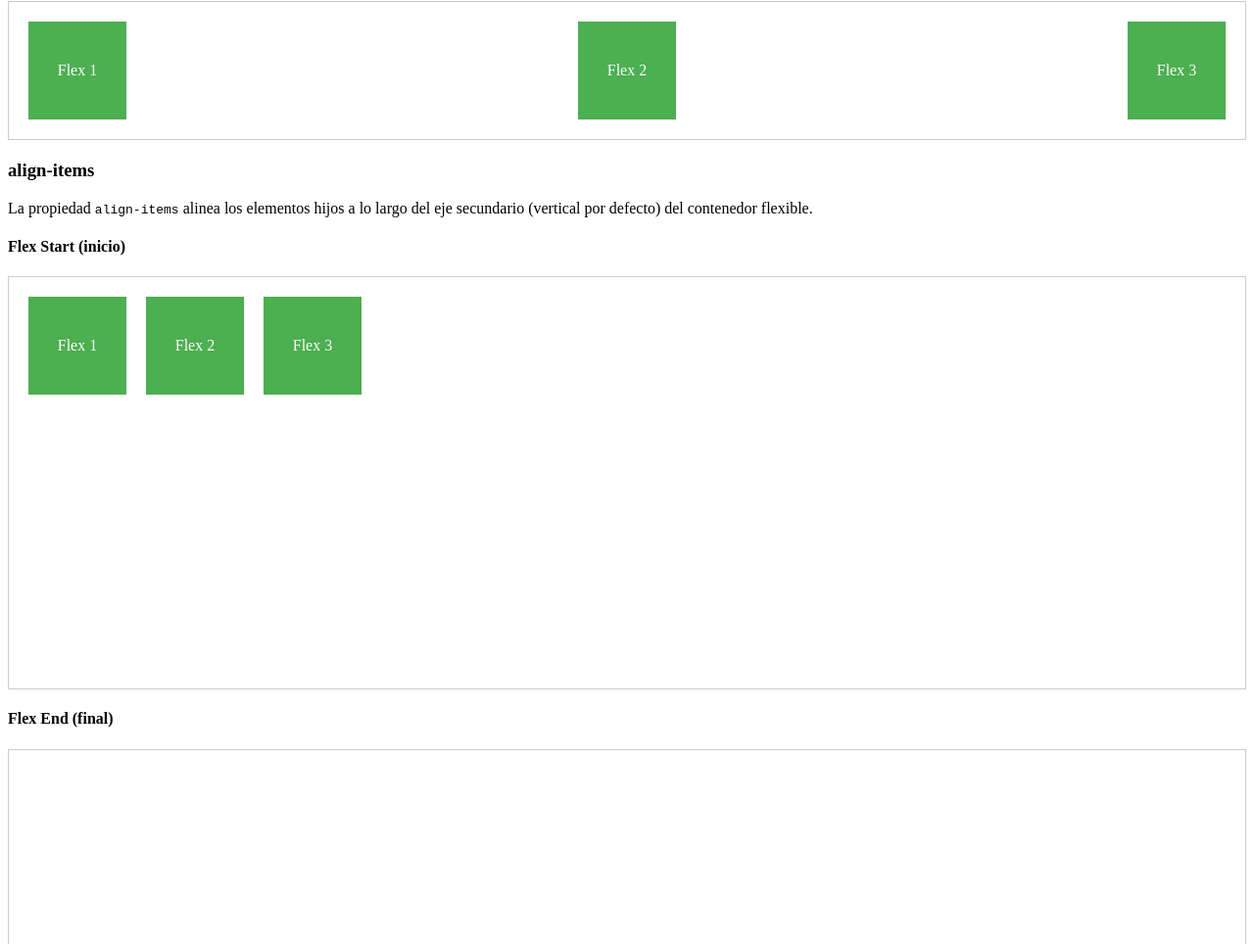
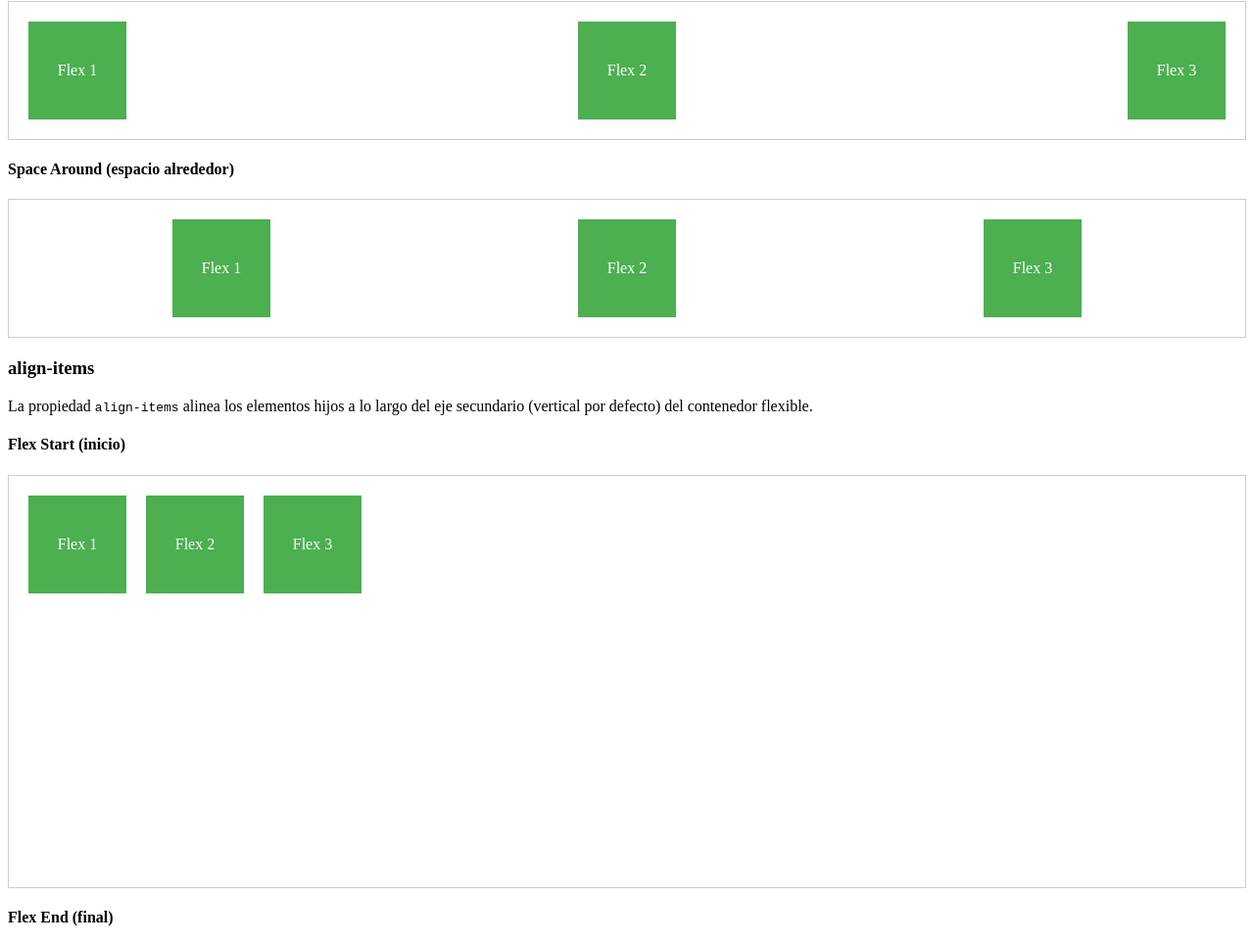
Before and after one commit to Giovasdf/DisplayCssExamples, a plain HTML site: page index.html in a window 1280 px wide. Shown: the part 1945-2909 px from the top of the page at 98% size. Drawn offline with Linux system fonts and the light colour scheme.

Commit message:
+Readme, +Space Around

```diff
--- a/index.html
+++ b/index.html
@@ -51,6 +51,9 @@
         .justify-space-between {
             justify-content: space-between;
         }
+        .justify-space-around {
+            justify-content: space-around;
+        }
         .align-start {
             height: 400px;
             align-items: flex-start;
@@ -59,7 +62,6 @@
             align-items: flex-end;
             height: 400px;
         }
-
     </style>
 </head>
 <body>
@@ -123,6 +125,13 @@
         <div class="box">Flex 3</div>
     </div>
 
+    <h4>Space Around (espacio alrededor)</h4>
+    <div class="container flex-container flex-row justify-space-around">
+        <div class="box">Flex 1</div>
+        <div class="box">Flex 2</div>
+        <div class="box">Flex 3</div>
+    </div>
+
     <h3>align-items</h3>
     <p>La propiedad <code>align-items</code> alinea los elementos hijos a lo largo del eje secundario (vertical por defecto) del contenedor flexible.</p>
 
```
Also changed, not shown: 1 other file.
